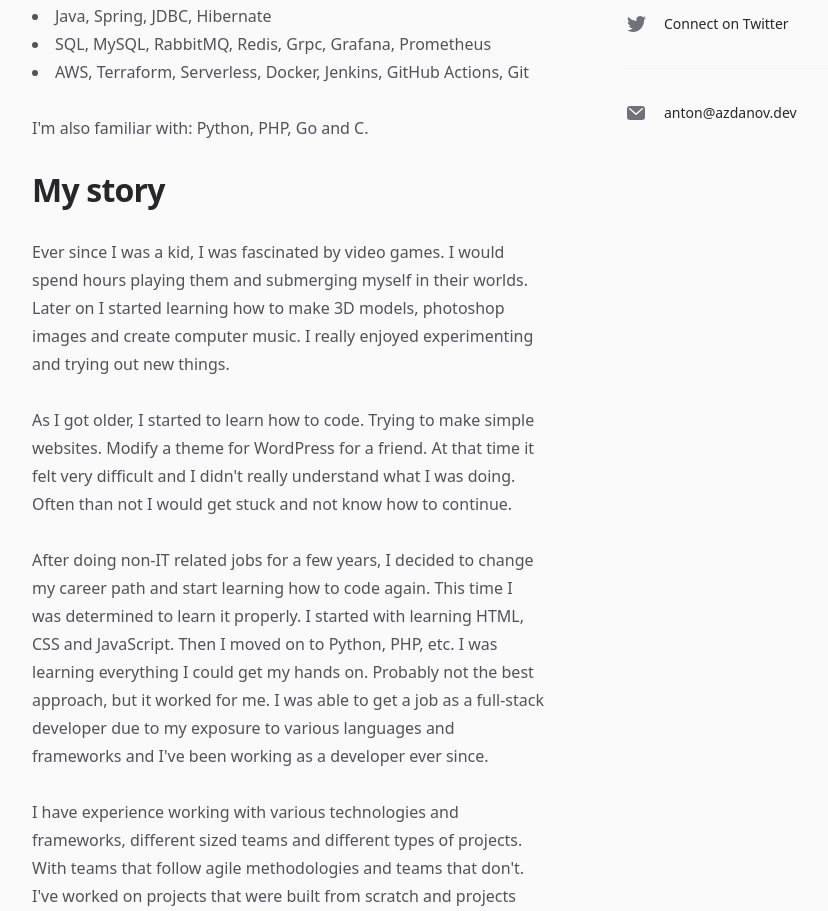
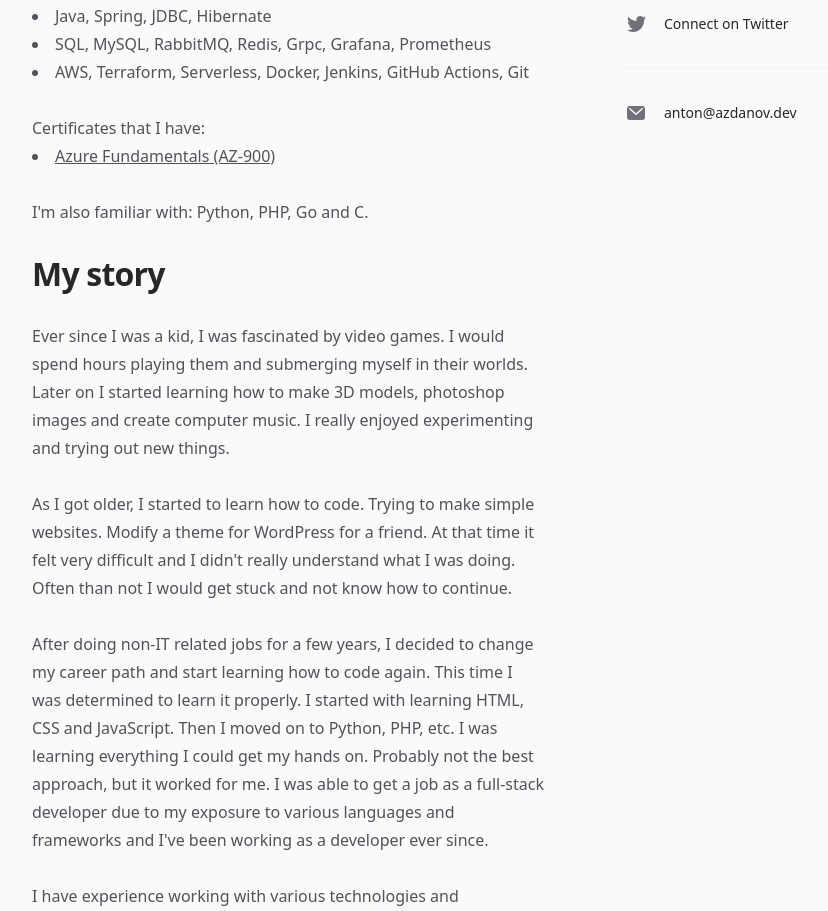
Before and after one commit to azdanov/azdanov-web, a Next.js app: page /about in a window 1280 px wide. Shown: the part 886-1797 px from the top of the page, without its empty margins (96-924 px from the left). Built offline with nearby package versions, Linux system fonts and the light colour scheme; no server answers.

Commit message:
add a certificates section

```diff
--- a/src/pages/about.jsx
+++ b/src/pages/about.jsx
@@ -73,6 +73,21 @@ export default function About() {
                     <li>
                       AWS, Terraform, Serverless, Docker, Jenkins, GitHub
                       Actions, Git
+                    </li>
+                  </ul>
+                </section>
+                <section>
+                  <p>Certificates that I have:</p>
+                  <ul className="list-inside list-disc">
+                    <li>
+                      <a
+                        className="underline"
+                        href="https://www.credly.com/badges/ee880635-b5c8-46b2-8d7c-e882b3366fad/public_url"
+                        target="_blank"
+                        rel="noopener noreferrer"
+                      >
+                        Azure Fundamentals (AZ-900)
+                      </a>
                     </li>
                   </ul>
                 </section>
```
